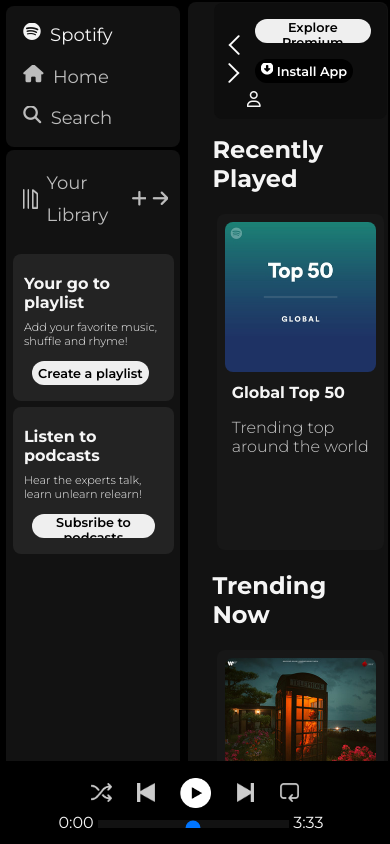
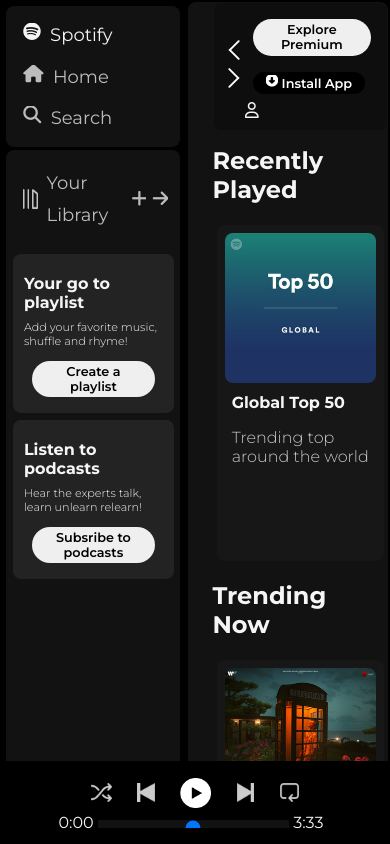
Before and after one commit to minuwu/spotify-frontend-clone, a plain HTML site: page index.html in a window 390 px wide. Drawn offline with Linux system fonts and the light colour scheme.

Commit message:
Responsive fix #button height

```diff
--- a/style.css
+++ b/style.css
@@ -109,12 +109,13 @@
 .badge{
     border: none;
     font-weight: 600;
-    height: 1.5rem;
+    height: fit-content;
     font-size: .8rem;
     width: fit-content;
     border-radius: 1.5rem;
     color: black;
     margin: .5rem;
+    padding: .2rem .8rem;
 }
 .badge:hover{
     transform: scale(1.05);
@@ -285,7 +286,7 @@
 
 }
 .mid-player-controls input::-webkit-slider-thumb{
-    height: 1rem;
+    height: .5rem;
     width: 1rem;
     border-radius: 50%;
     z-index: 3;
```
